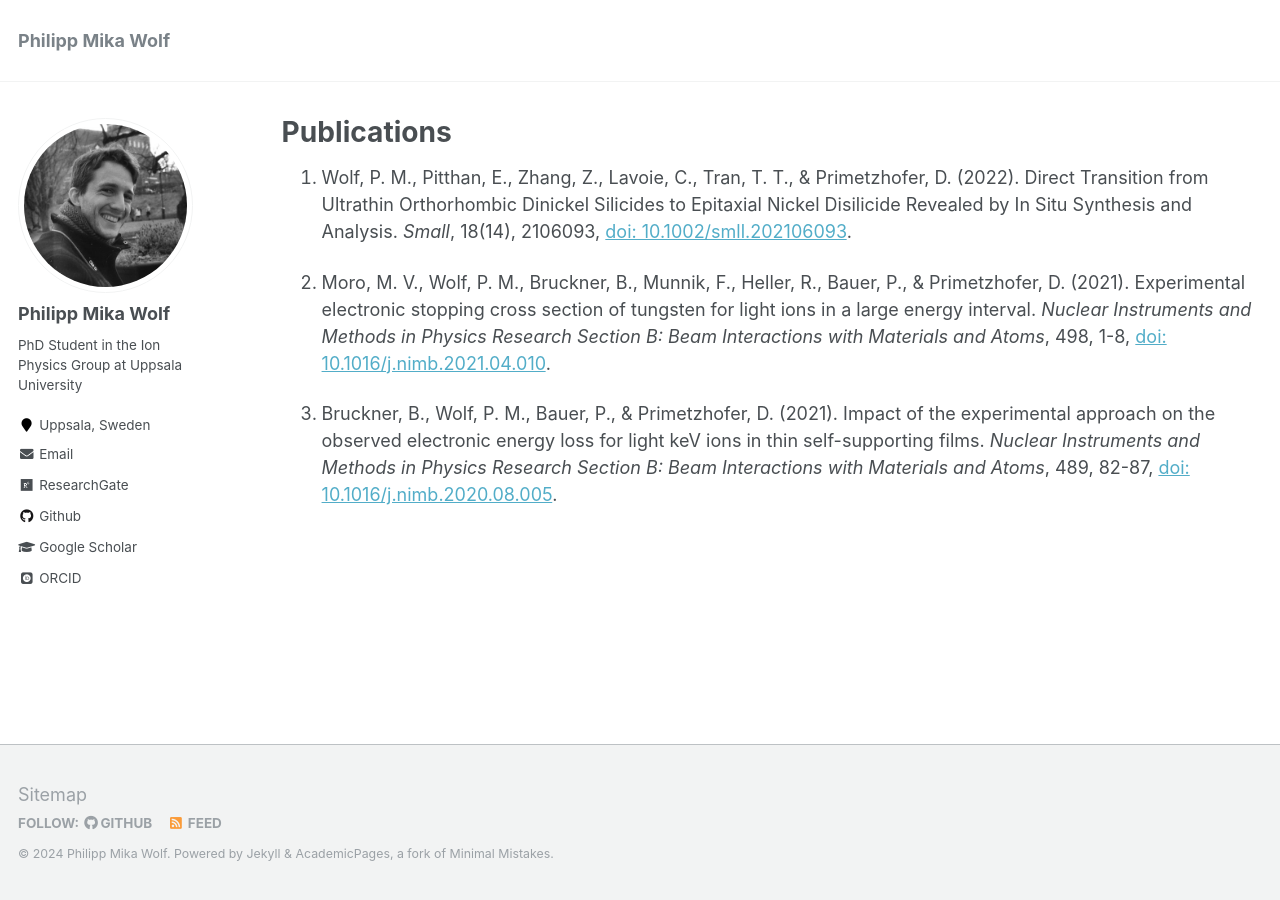
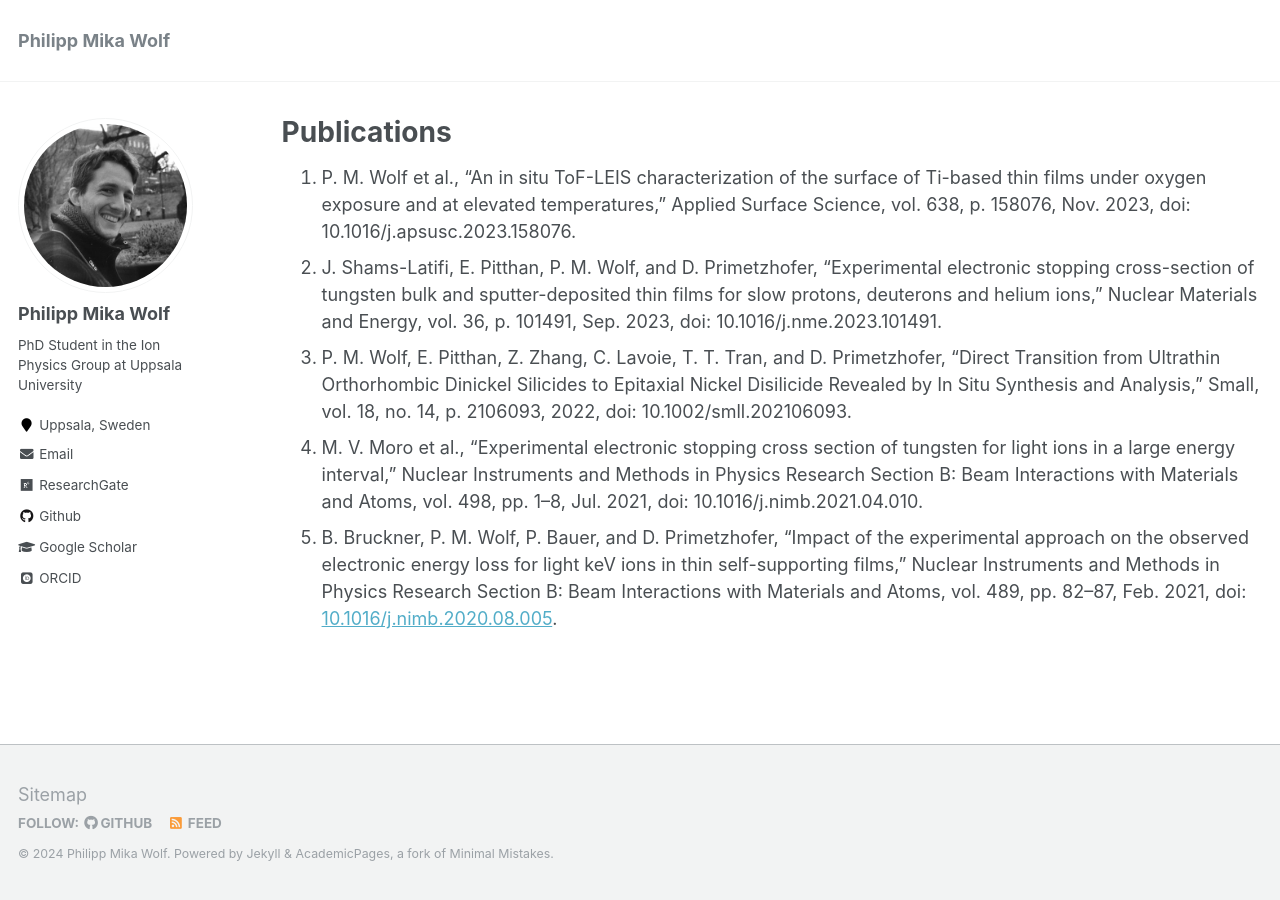
Before and after one commit to philipp-mika-wolf/philipp-mika-wolf.github.io, a Jekyll site: the page built from _pages/publications.md, in a window 1280 px wide. Built offline with Jekyll 4.4.1, drawn with Linux system fonts in a browser that asks for light colours; some web fonts are replaced.

Commit message:
Update publications.md

```diff
--- a/_pages/publications.md
+++ b/_pages/publications.md
@@ -7,8 +7,8 @@
 
 {% include base_path %}
 
-1. Wolf, P. M., Pitthan, E., Zhang, Z., Lavoie, C., Tran, T. T., & Primetzhofer, D. (2022). Direct Transition from Ultrathin Orthorhombic Dinickel Silicides to Epitaxial Nickel Disilicide Revealed by In Situ Synthesis and Analysis. *Small*, 18(14), 2106093, [doi: 10.1002/smll.202106093](https://doi.org/10.1002/smll.202106093).
-
-1. Moro, M. V., Wolf, P. M., Bruckner, B., Munnik, F., Heller, R., Bauer, P., & Primetzhofer, D. (2021). Experimental electronic stopping cross section of tungsten for light ions in a large energy interval. *Nuclear Instruments and Methods in Physics Research Section B: Beam Interactions with Materials and Atoms*, 498, 1-8, [doi: 10.1016/j.nimb.2021.04.010](https://doi.org/10.1016/j.nimb.2021.04.010).
-
-1. Bruckner, B., Wolf, P. M., Bauer, P., & Primetzhofer, D. (2021). Impact of the experimental approach on the observed electronic energy loss for light keV ions in thin self-supporting films. *Nuclear Instruments and Methods in Physics Research Section B: Beam Interactions with Materials and Atoms*, 489, 82-87, [doi: 10.1016/j.nimb.2020.08.005](https://doi.org/10.1016/j.nimb.2020.08.005).
+1. P. M. Wolf et al., “An in situ ToF-LEIS characterization of the surface of Ti-based thin films under oxygen exposure and at elevated temperatures,” Applied Surface Science, vol. 638, p. 158076, Nov. 2023, doi: 10.1016/j.apsusc.2023.158076.
+1. J. Shams-Latifi, E. Pitthan, P. M. Wolf, and D. Primetzhofer, “Experimental electronic stopping cross-section of tungsten bulk and sputter-deposited thin films for slow protons, deuterons and helium ions,” Nuclear Materials and Energy, vol. 36, p. 101491, Sep. 2023, doi: 10.1016/j.nme.2023.101491.
+1. P. M. Wolf, E. Pitthan, Z. Zhang, C. Lavoie, T. T. Tran, and D. Primetzhofer, “Direct Transition from Ultrathin Orthorhombic Dinickel Silicides to Epitaxial Nickel Disilicide Revealed by In Situ Synthesis and Analysis,” Small, vol. 18, no. 14, p. 2106093, 2022, doi: 10.1002/smll.202106093.
+1. M. V. Moro et al., “Experimental electronic stopping cross section of tungsten for light ions in a large energy interval,” Nuclear Instruments and Methods in Physics Research Section B: Beam Interactions with Materials and Atoms, vol. 498, pp. 1–8, Jul. 2021, doi: 10.1016/j.nimb.2021.04.010.
+1. B. Bruckner, P. M. Wolf, P. Bauer, and D. Primetzhofer, “Impact of the experimental approach on the observed electronic energy loss for light keV ions in thin self-supporting films,” Nuclear Instruments and Methods in Physics Research Section B: Beam Interactions with Materials and Atoms, vol. 489, pp. 82–87, Feb. 2021, doi: [10.1016/j.nimb.2020.08.005](https://doi.org/10.1016/j.nimb.2021.04.010).
```
